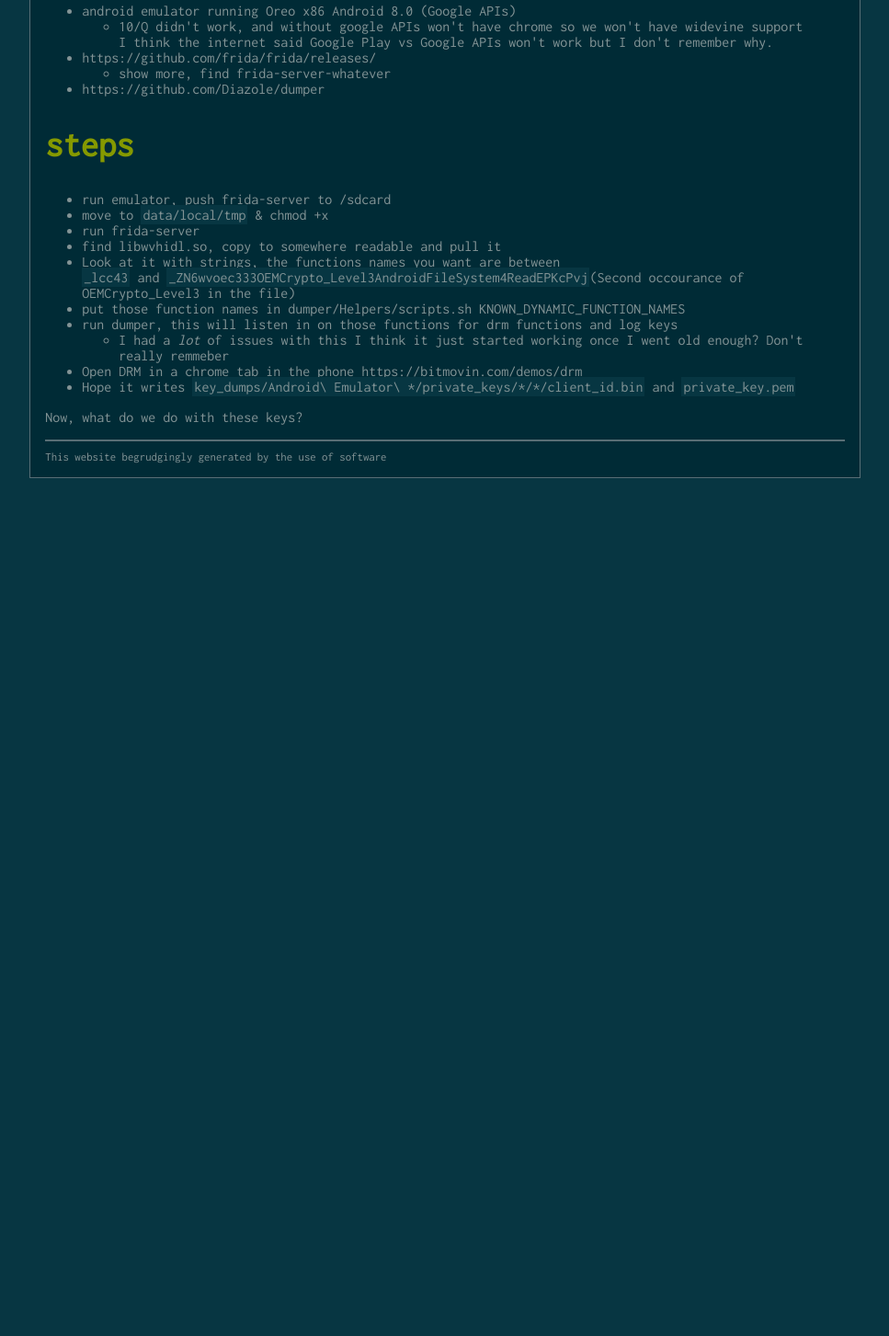
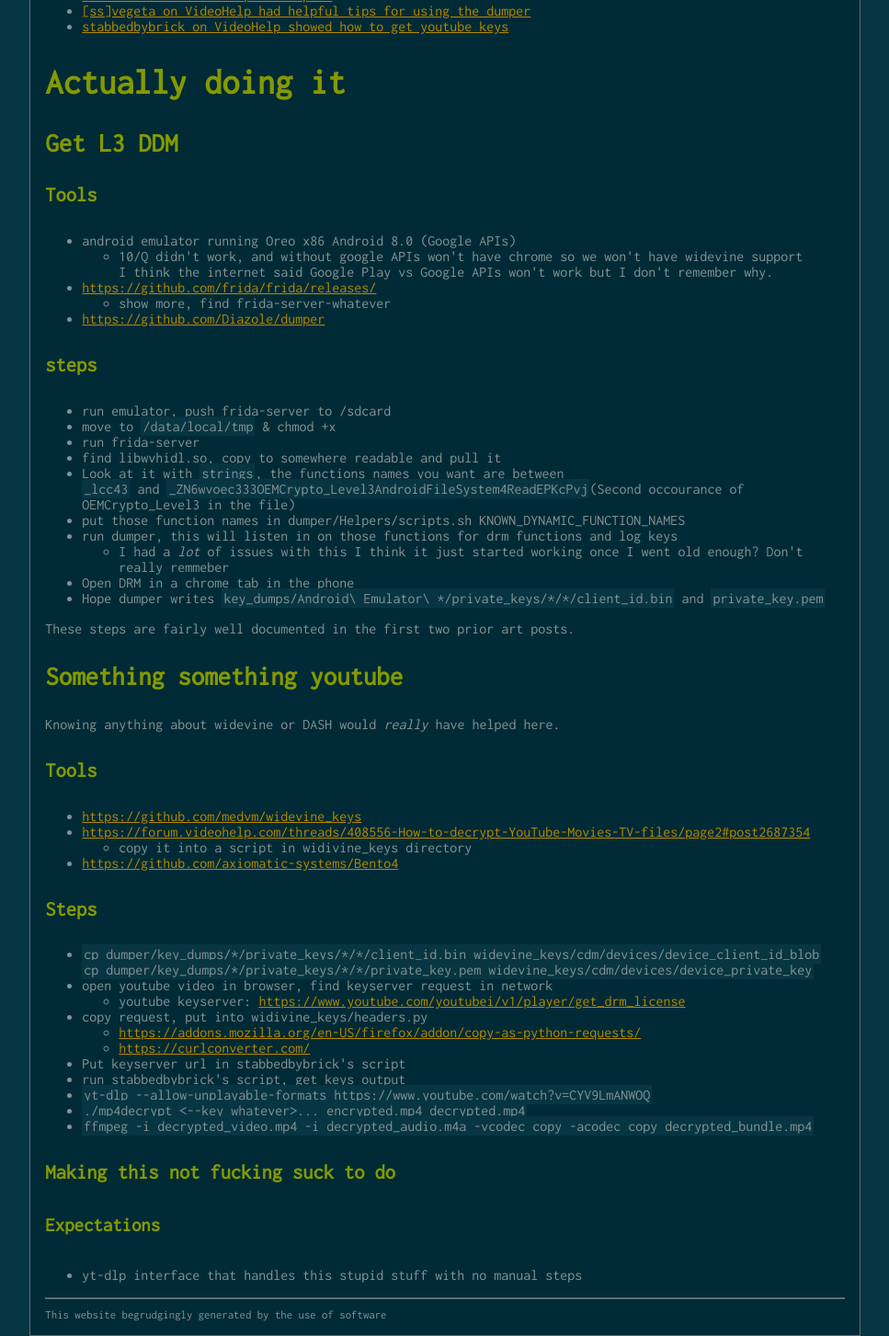
Before and after one commit to mtfurlan/blogtest, an Eleventy site: page notes/youtube-widevine-drm.md in a window 1280 px wide. Shown: the part 434-1887 px from the top of the page at 92% size, without its empty margins (156-1123 px from the left). Before the commit the page ends 954 px from the top, so only its background shows below. Built offline with nearby package versions, Linux system fonts and the light colour scheme; Eleventy itself is replaced by a stand-in of ours; files that its build step writes are made by us from their sources; what title-case would draw is missing.

Commit message:
notes(yt drm): decoded a thing!

```diff
--- a/notes/youtube-widevine-drm.md
+++ b/notes/youtube-widevine-drm.md
@@ -3,14 +3,19 @@ title: Youtube with yt-dlp & Widevine DRM decoding
 ---
 
 
-First we must ask ourselves, what is a Widevine?
+First we must ask ourselves, what is Widevine?
+I have no idea, this is a cargo cult process.
 
+## Prior Art
+I'm mostly summarizing these after a fair amount of trial and an unfair amount of error
+* [Mo Ismailzai has a blog post that's close to what I did](https://www.ismailzai.com/blog/picking-the-widevine-locks)
+* [cedric8528 on VideoHelp has a post](https://forum.videohelp.com/threads/408031-Dumping-Your-own-L3-CDM-with-Android-Studio)
+* [[ss]vegeta on VideoHelp had helpful tips for using the dumper](https://forum.videohelp.com/threads/404219-How-To-Dump-L3-CDM-From-Android-Device-s-%28ONLY-Talk-About-Dumping-L3-CDMS%29/page6?s=da067ba2bab6ce841c77ae58772f9029#post2646150)
+* [stabbedbybrick on VideoHelp showed how to get youtube keys](https://forum.videohelp.com/threads/408556-How-to-decrypt-YouTube-Movies-TV-files/page2#post2687354)
 
-* https://www.ismailzai.com/blog/picking-the-widevine-locks
-* https://forum.videohelp.com/threads/408031-Dumping-Your-own-L3-CDM-with-Android-Studio
-* https://forum.videohelp.com/threads/404219-How-To-Dump-L3-CDM-From-Android-Device-s-%28ONLY-Talk-About-Dumping-L3-CDMS%29/page6?s=da067ba2bab6ce841c77ae58772f9029#post2646150
-
-## Tools
+## Actually doing it
+### Get L3 DDM
+#### Tools
 * android emulator running Oreo x86 Android 8.0 (Google APIs)
   * 10/Q didn't work, and without google APIs won't have chrome so we won't have widevine support
     I think the internet said Google Play vs Google APIs won't work but I don't remember why.
@@ -19,18 +24,46 @@ First we must ask ourselves, what is a Widevine?
 * https://github.com/Diazole/dumper
 
 
-## steps
+#### steps
 * run emulator, push frida-server to /sdcard
-* move to `data/local/tmp` & chmod +x
+* move to `/data/local/tmp` & chmod +x
 * run frida-server
 * find libwvhidl.so, copy to somewhere readable and pull it
-* Look at it with strings, the functions names you want are between
+* Look at it with `strings`, the functions names you want are between
   `_lcc43` and `_ZN6wvoec333OEMCrypto_Level3AndroidFileSystem4ReadEPKcPvj`(Second occourance of OEMCrypto_Level3 in the file)
 * put those function names in dumper/Helpers/scripts.sh KNOWN_DYNAMIC_FUNCTION_NAMES
 * run dumper, this will listen in on those functions for drm functions and log keys
   * I had a *lot* of issues with this I think it just started working once I went old enough? Don't really remmeber
-* Open DRM in a chrome tab in the phone https://bitmovin.com/demos/drm
-* Hope it writes `key_dumps/Android\ Emulator\ */private_keys/*/*/client_id.bin` and `private_key.pem`
+* Open DRM in a chrome tab in the phone
+* Hope dumper writes `key_dumps/Android\ Emulator\ */private_keys/*/*/client_id.bin` and `private_key.pem`
+
+These steps are fairly well documented in the first two prior art posts.
 
 
-Now, what do we do with these keys?
+### Something something youtube
+Knowing anything about widevine or DASH would *really* have helped here.
+
+#### Tools
+* https://github.com/medvm/widevine_keys
+* https://forum.videohelp.com/threads/408556-How-to-decrypt-YouTube-Movies-TV-files/page2#post2687354
+  * copy it into a script in widivine_keys directory
+* https://github.com/axiomatic-systems/Bento4
+
+#### Steps
+* `cp dumper/key_dumps/*/private_keys/*/*/client_id.bin widevine_keys/cdm/devices/device_client_id_blob`
+  `cp dumper/key_dumps/*/private_keys/*/*/private_key.pem widevine_keys/cdm/devices/device_private_key`
+* open youtube video in browser, find keyserver request in network
+  * youtube keyserver: https://www.youtube.com/youtubei/v1/player/get_drm_license
+* copy request, put into widivine_keys/headers.py
+  * https://addons.mozilla.org/en-US/firefox/addon/copy-as-python-requests/
+  * https://curlconverter.com/
+* Put keyserver url in stabbedbybrick's script
+* run stabbedbybrick's script, get keys output
+* `yt-dlp --allow-unplayable-formats https://www.youtube.com/watch?v=CYV9LmANWOQ`
+* `./mp4decrypt <--key whatever>... encrypted.mp4 decrypted.mp4`
+* `ffmpeg -i decrypted_video.mp4 -i decrypted_audio.m4a -vcodec copy -acodec copy decrypted_bundle.mp4`
+
+
+#### Making this not fucking suck to do
+##### Expectations
+* yt-dlp interface that handles this stupid stuff with no manual steps
```
Also changed, not shown: .eleventy.js.
